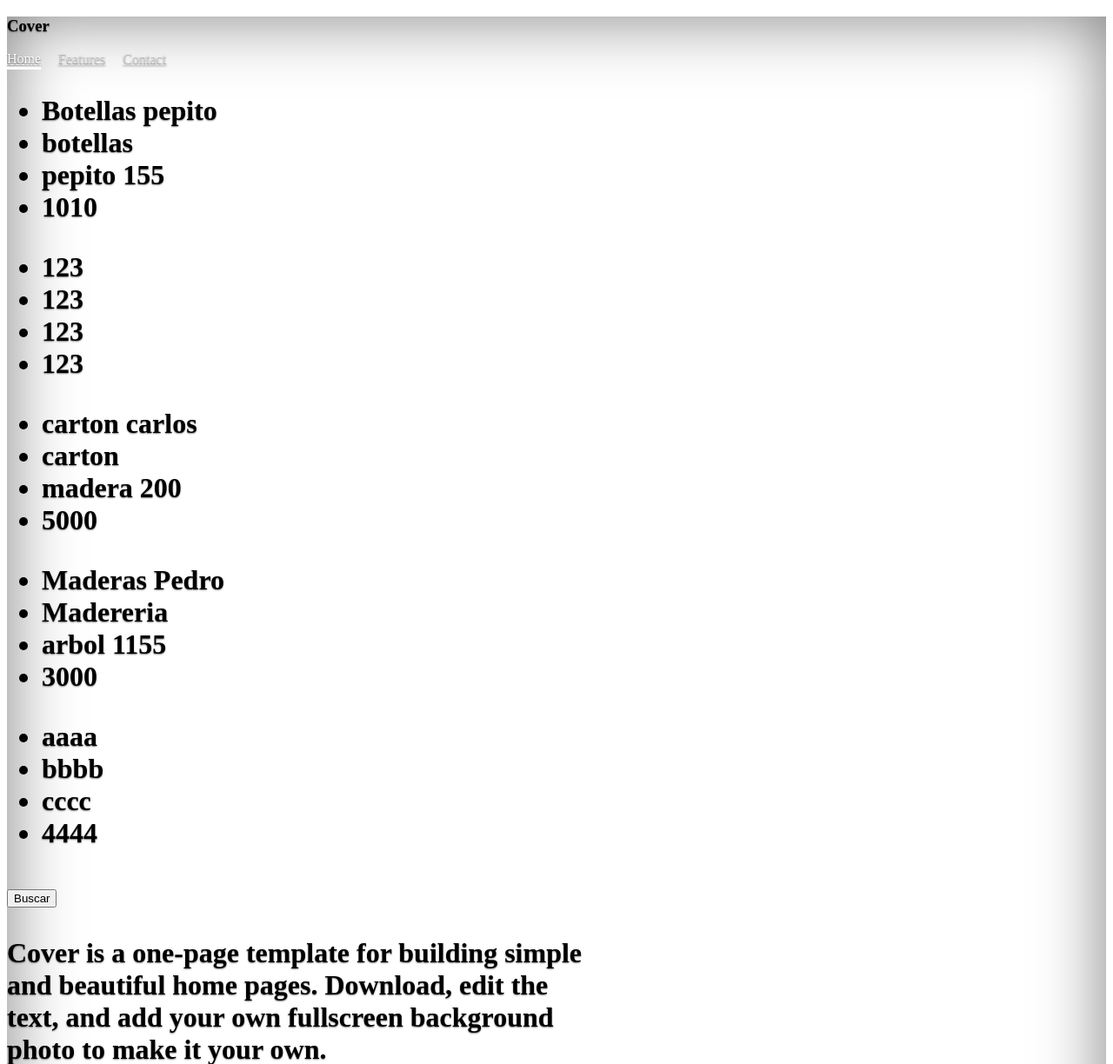
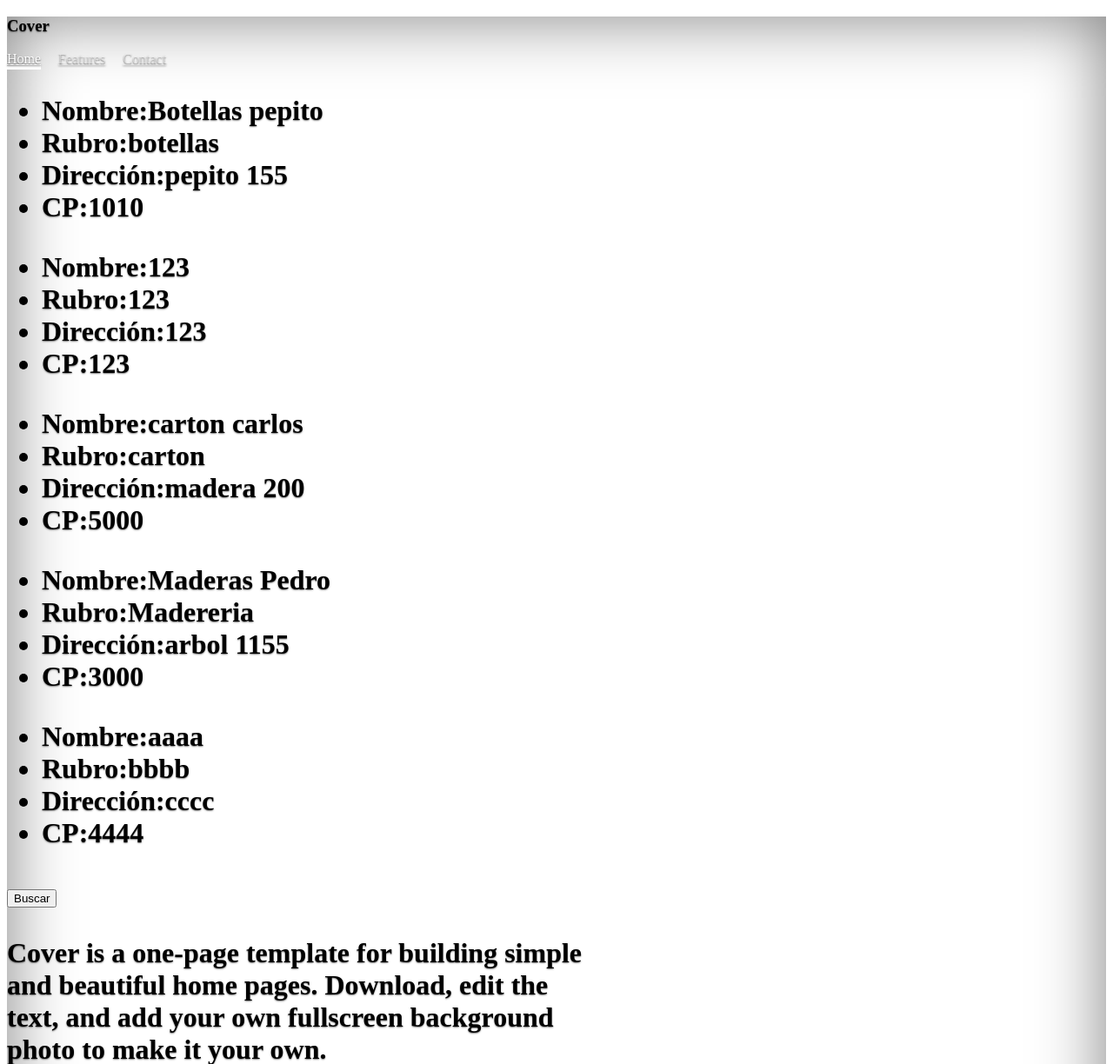
Before and after one commit to ckalvaro/proyecto_coder, a Django app: template AppNegocio/templates/AppNegocio/resultado_negocios.html in a window 1280 px wide. Shown: the top 1224 px of the page at 87% size. Run offline with Django 4.2, Linux system fonts and the light colour scheme; the template is opened without the code that fills it: values that come from a table or form of the project are taken from there, others are empty; data comes from the database, SQL or seed files in the repository.

Commit message:
Nombres aclaratorios

```diff
--- a/AppNegocio/templates/AppNegocio/resultado_negocios.html
+++ b/AppNegocio/templates/AppNegocio/resultado_negocios.html
@@ -9,10 +9,10 @@
 
         <ul>
 
-            <li>{{ negocio.nombre }}</li>
-            <li>{{ negocio.rubro }}</li>
-            <li>{{ negocio.direccion }}</li>
-            <li>{{ negocio.codigo_postal }}</li>
+            <li>Nombre:{{ negocio.nombre }}</li>
+            <li>Rubro:{{ negocio.rubro }}</li>
+            <li>Dirección:{{ negocio.direccion }}</li>
+            <li>CP:{{ negocio.codigo_postal }}</li>
 
         </ul>
 
```
